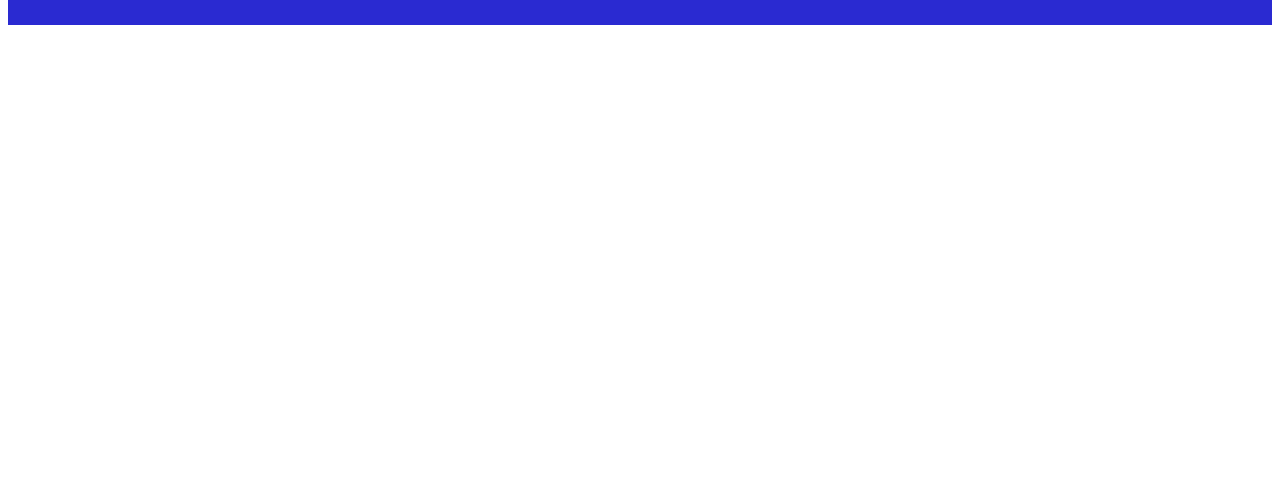
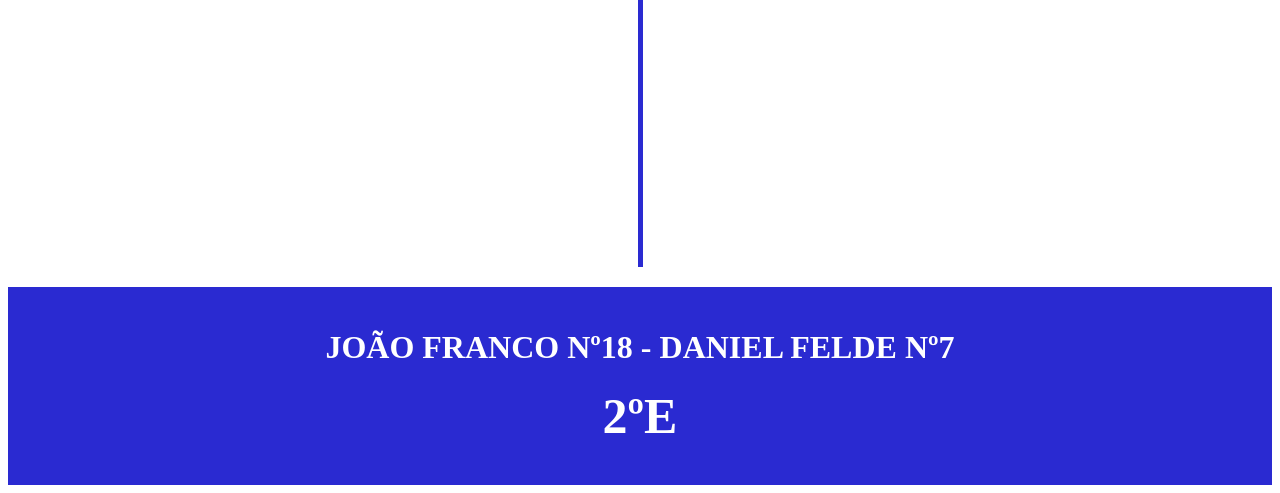
Before and after one commit to DanTinho/portf-lio, a plain HTML site: page index.html in a window 1280 px wide. Shown: the part 568-1061 px from the top of the page. Before the commit the page ends 800 px from the top, so only its background shows below. Drawn offline with Linux system fonts and the light colour scheme.

Commit message:
Add files via upload

```diff
--- a/index.html
+++ b/index.html
@@ -17,9 +17,8 @@
     <main>
         <div class="slamain">
             <h1>LISTA DE SITES</h1>
-        </div>
-        <div class="linhademerda">
-            <square></square>
+                <div class="linhafoda">
+                </div>
         </div>
     </main>
     <footer>
--- a/sla.css
+++ b/sla.css
@@ -1,7 +1,7 @@
 header {
     background-color: rgb(42, 42, 209);
     padding: 20px 0;
-    margin-bottom: 30px;
+    margin-bottom: 10px;
 }
 
 .slafodase {
@@ -15,12 +15,16 @@ header {
     text-align: center;
     text-decoration: underline;
     font-size: 60px;
+    margin-bottom: 10px;
+    margin-top: 0px
 }
 
-.linhademerda {
-    width: 0;
-    text-align: center;
-    writing-mode: vertical-rl;
+.linhafoda {
+    width: 5px;
+    height: 500px;
+    background-color: rgb(42, 42, 209);
+    margin: auto;
+    margin-bottom: 20px;
 }
 
 footer {
```
